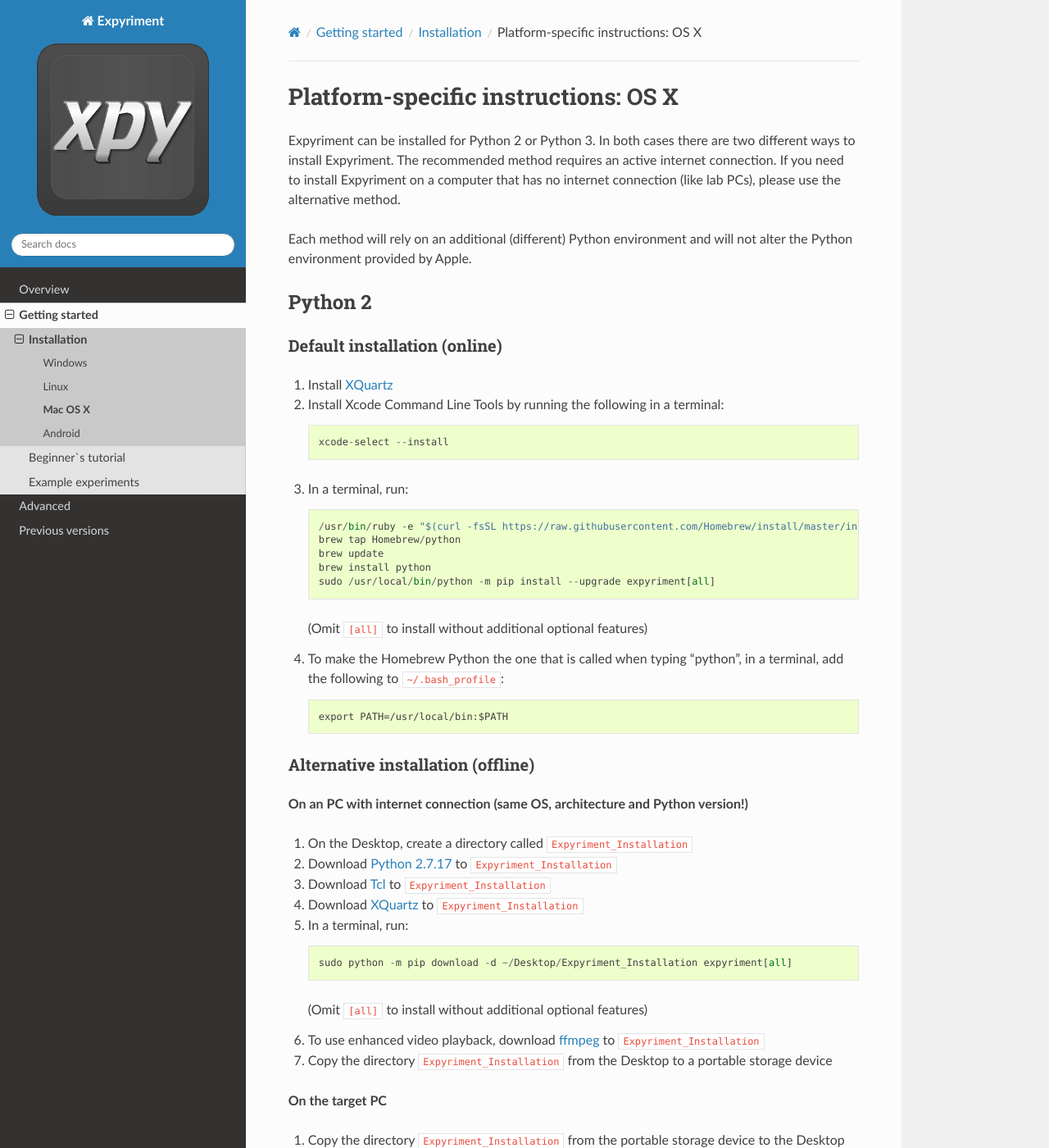
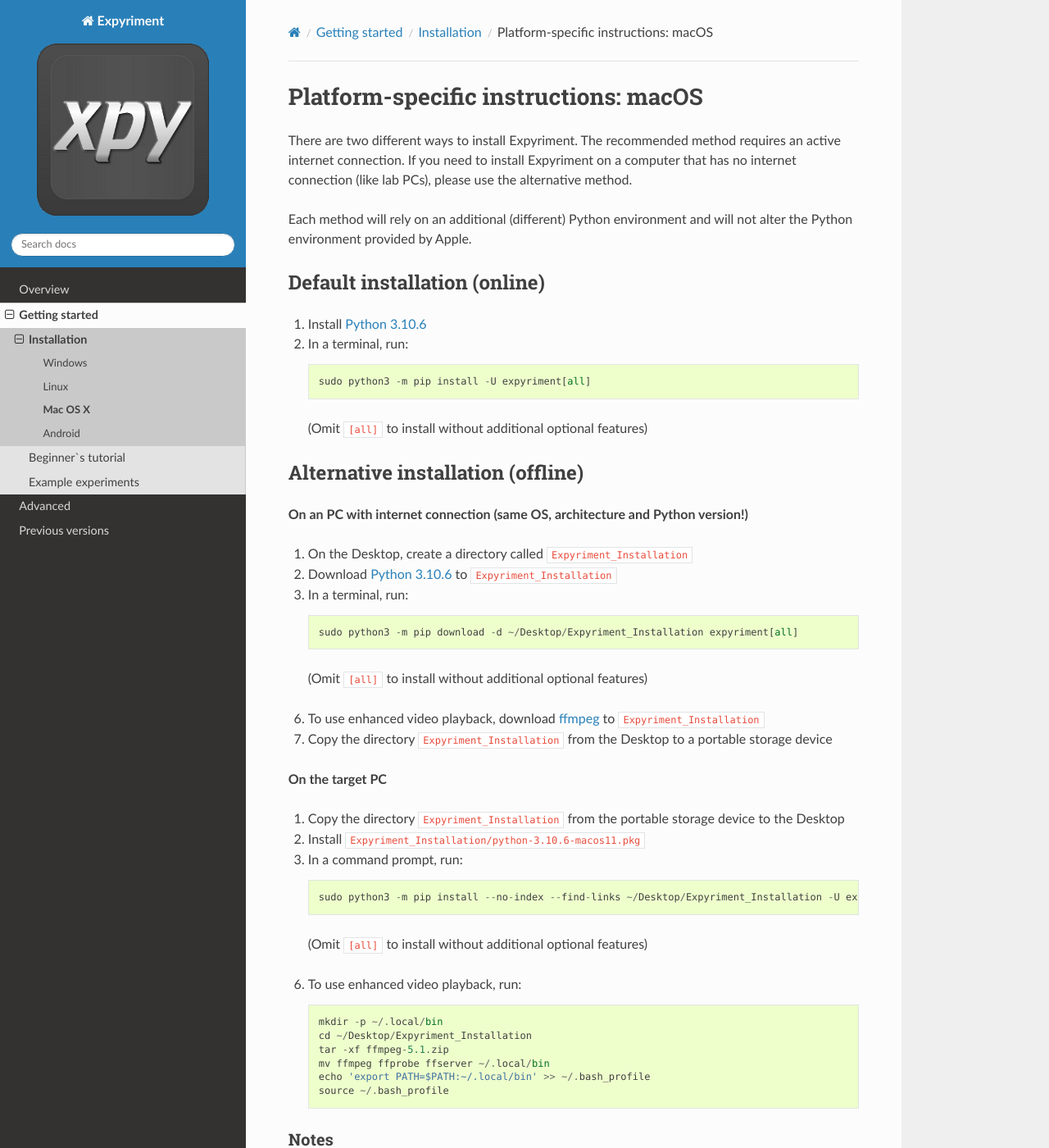
Before and after one commit to expyriment/expyriment, a Sphinx documentation site: the page built from documentation/sphinx/Installation.OSX.rst, in a window 1280 px wide and 1400 px high. Shown: the whole window at 82% size. Built offline with Sphinx 7.4.7 and the Read the Docs theme 2.0.0, drawn with Linux system fonts in a browser that asks for light colours; pages that are not in the unit, such as notebooks, are missing from menus; the version number could not be read and is left out; some of the changed text lies outside the part shown.

Commit message:
Update Installation.OSX.rst

```diff
--- a/documentation/sphinx/Installation.OSX.rst
+++ b/documentation/sphinx/Installation.OSX.rst
@@ -1,43 +1,27 @@
 .. _OSX:
 
-Platform-specific instructions: OS X
-====================================
+Platform-specific instructions: macOS
+=====================================
 
-Expyriment can be installed for Python 2 or Python 3. In both cases there are
-two different ways to install Expyriment. The recommended method requires an
-active internet connection. If you need to install Expyriment on a computer that
-has no internet connection (like lab PCs), please use the alternative method.
+There are two different ways to install Expyriment. The recommended method
+requires an active internet connection. If you need to install Expyriment on a
+computer that has no internet connection (like lab PCs), please use the
+alternative method.
 
 Each method will rely on an additional (different) Python environment and will
 not alter the Python environment provided by Apple.
 
 
-Python 2
---------
-
 Default installation (online)
 ~~~~~~~~~~~~~~~~~~~~~~~~~~~~~
 
-1. Install XQuartz_
+1. Install `Python 3.10.6`_
 
-2. Install Xcode Command Line Tools by running the following in a terminal::
+2. In a terminal, run::
 
-    xcode-select --install
+    sudo python3 -m pip install -U expyriment[all]
 
-3. In a terminal, run::
-
-    /usr/bin/ruby -e "$(curl -fsSL https://raw.githubusercontent.com/Homebrew/install/master/install)"
-    brew tap Homebrew/python
-    brew update
-    brew install python
-    sudo /usr/local/bin/python -m pip install --upgrade expyriment[all]
-
-   (Omit ``[all]`` to install without additional optional features)
-
-4. To make the Homebrew Python the one that is called when typing "python", in a
-   terminal, add the following to ``~/.bash_profile``::
-
-    export PATH=/usr/local/bin:$PATH
+  (Omit ``[all]`` to install without additional optional features)
 
 
 Alternative installation (offline)
@@ -47,92 +31,9 @@
 
 1. On the Desktop, create a directory called ``Expyriment_Installation``
 
-2. Download `Python 2.7.17`_ to ``Expyriment_Installation``
-
-3. Download Tcl_ to ``Expyriment_Installation``
-
-4. Download XQuartz_ to ``Expyriment_Installation``
-
-5. In a terminal, run::
-
-    sudo python -m pip download -d ~/Desktop/Expyriment_Installation expyriment[all]
-
-   (Omit ``[all]`` to install without additional optional features)
-
-6. To use enhanced video playback, download ffmpeg_ to ``Expyriment_Installation``
-
-7. Copy the directory ``Expyriment_Installation`` from the Desktop to a portable storage device
-
-
-**On the target PC**
-
-1. Copy the directory ``Expyriment_Installation`` from the portable storage device to the Desktop
-
-2. Install ``Expyriment_Installation/python-2.7.17-macosx10.9.pkg``
-
-3. Install ``Expyriment_Installation/ActiveTcl*.dmg``
-
-4. Install ``Expyriment_Installation/XQuartz-2.7.10.dmg``
-
-5. In a command prompt, run::
-
-    python -m pip install --no-index --find-links ~/Desktop/Expyriment_Installation --upgrade expyriment[all]
-
-   (Omit ``[all]`` to install without additional optional features)
-
-6. To use enhanced video playback, run::
-
-    mkdir -p ~/.local/bin
-    cd ~/Desktop/Expyriment_Installation
-    tar -xf ffmpeg-4.2.1.zip
-    mv ffmpeg ffprobe ffserver ~/.local/bin
-    echo 'export PATH=$PATH:~/.local/bin' >> ~/.bash_profile
-    source ~/.bash_profile
-
-
-Python 3
---------
-
-Default installation (online)
-~~~~~~~~~~~~~~~~~~~~~~~~~~~~~
-
-1. Install XQuartz_
-
-2. Install Xcode Command Line Tools by running the following in a terminal::
-
-    xcode-select --install
+2. Download `Python 3.10.6`_ to  ``Expyriment_Installation``
 
 3. In a terminal, run::
-
-    /usr/bin/ruby -e "$(curl -fsSL https://raw.githubusercontent.com/Homebrew/install/master/install)"
-    brew tap Homebrew/python
-    brew update
-    brew install python3
-    brew install pygame --without-python
-    sudo /usr/local/bin/python3 -m pip install --upgrade expyriment[all]
-
-  (Omit ``[all]`` to install without additional optional features)
-
-4. To make the Homebrew Python the one that is called when typing "python", in a
-   terminal, add the following to ``~/.bash_profile``::
-
-    export PATH=/usr/local/bin:$PATH
-
-
-Alternative installation (offline)
-~~~~~~~~~~~~~~~~~~~~~~~~~~~~~~~~~~
-
-**On an PC with internet connection (same OS, architecture and Python version!)**
-
-1. On the Desktop, create a directory called ``Expyriment_Installation``
-
-2. Download `Python 3.7.5`_ to  ``Expyriment_Installation``
-
-3. Download Tcl_ to ``Expyriment_Installation``
-
-4. Download XQuartz_ to ``Expyriment_Installation``
-
-5. In a terminal, run::
 
     sudo python3 -m pip download -d ~/Desktop/Expyriment_Installation expyriment[all]
 
@@ -147,15 +48,11 @@
 
 1. Copy the directory ``Expyriment_Installation`` from the portable storage device to the Desktop
 
-2. Install ``Expyriment_Installation/python-3.7.5-macosx10.9.pkg``
+2. Install ``Expyriment_Installation/python-3.10.6-macos11.pkg``
 
-3. Install ``Expyriment_Installation/ActiveTcl*.dmg``
+3. In a command prompt, run::
 
-4. Install ``Expyriment_Installation/XQuartz-2.7.10.dmg``
-
-5. In a command prompt, run::
-
-    python3 -m pip install --no-index --find-links ~/Desktop/Expyriment_Installation --upgrade expyriment[all]
+    sudo python3 -m pip install --no-index --find-links ~/Desktop/Expyriment_Installation -U expyriment[all]
 
    (Omit ``[all]`` to install without additional optional features)
 
@@ -163,7 +60,7 @@
 
     mkdir -p ~/.local/bin
     cd ~/Desktop/Expyriment_Installation
-    tar -xf ffmpeg-4.2.1.zip
+    tar -xf ffmpeg-5.1.zip
     mv ffmpeg ffprobe ffserver ~/.local/bin
     echo 'export PATH=$PATH:~/.local/bin' >> ~/.bash_profile
     source ~/.bash_profile
@@ -179,7 +76,7 @@
     not being installed, chances are you try to import Expyriment in the "wrong"
     (i.e. Apple's) Python environment.
 
-    Make sure you are calling ``/usr/local/bin/python``.
+    Make sure you are calling ``python3``.
 
 **Do not start your experiments out of IDLE**
 
@@ -192,8 +89,5 @@
     line when testing participants.
 
 
-.. _`Python 2.7.17`: https://www.python.org/ftp/python/2.7.17/python-2.7.17-macosx10.9.pkg
-.. _`Python 3.7.5`: https://www.python.org/ftp/python/3.7.5/python-3.7.5-macosx10.9.pkg
-.. _Tcl: https://www.activestate.com/products/tcl/downloads/
-.. _XQuartz: https://dl.bintray.com/xquartz/downloads/XQuartz-2.7.10.dmg
-.. _ffmpeg: https://evermeet.cx/ffmpeg/ffmpeg-4.2.1.zip
+.. _Python 3.10.6: https://www.python.org/ftp/python/3.10.6/python-3.10.6-macos11.pkg
+.. _ffmpeg: https://evermeet.cx/ffmpeg/ffmpeg-5.1.zip
```
